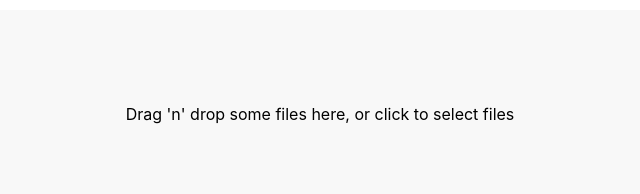
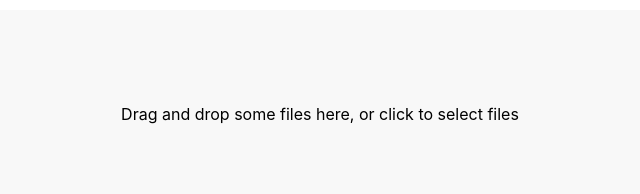
Before and after one commit to SatYu26/WhatImage, a React (Create React App) app in the folder whatimage-front/: page / in a window 1280 px wide. Shown: the top 194 px of the page, without its empty margins (328-968 px from the left). Built offline with nearby package versions, Linux system fonts and the light colour scheme; the HTML template or start-up script is replaced by a standard one.

Commit message:
adding spinners

```diff
--- a/whatimage-front/src/components/classifier/classifier.js
+++ b/whatimage-front/src/components/classifier/classifier.js
@@ -1,14 +1,26 @@
 import React, { Component } from "react";
 import Dropzone from "react-dropzone";
+import { Spinner } from "react-bootstrap";
 import "./classifier.css";
 
 class Classifier extends Component {
   state = {
     files: [],
+    isLoading: false,
   };
 
   onDrop = (files) => {
-    this.setState({ files });
+    this.setState({ isLoading: true });
+    this.loadImage(files);
+  };
+
+  loadImage = (files) => {
+    setTimeout(() => {
+      this.setState({
+        files,
+        isLoading: false,
+      });
+    }, 1000);
   };
 
   render() {
@@ -19,17 +31,26 @@ class Classifier extends Component {
     ));
 
     return (
-      <Dropzone onDrop={this.onDrop}>
-        {({ getRootProps, getInputProps }) => (
+      <Dropzone onDrop={this.onDrop} accept="image/png, image/jpg">
+        {({ isDragActive, getRootProps, getInputProps }) => (
           <section className="container">
             <div {...getRootProps({ className: "dropzone back" })}>
               <input {...getInputProps()} />
-              <p>Drag 'n' drop some files here, or click to select files</p>
+              <p>
+                {isDragActive
+                  ? "Drop some images"
+                  : "Drag and drop some files here, or click to select files"}
+              </p>
             </div>
             <aside>
               <h4>Files</h4>
               <ul>{files}</ul>
             </aside>
+            {this.state.isLoading && (
+              <Spinner animation="border" role="status">
+                <span className="sr-only">Loading...</span>
+              </Spinner>
+            )}
           </section>
         )}
       </Dropzone>
```
